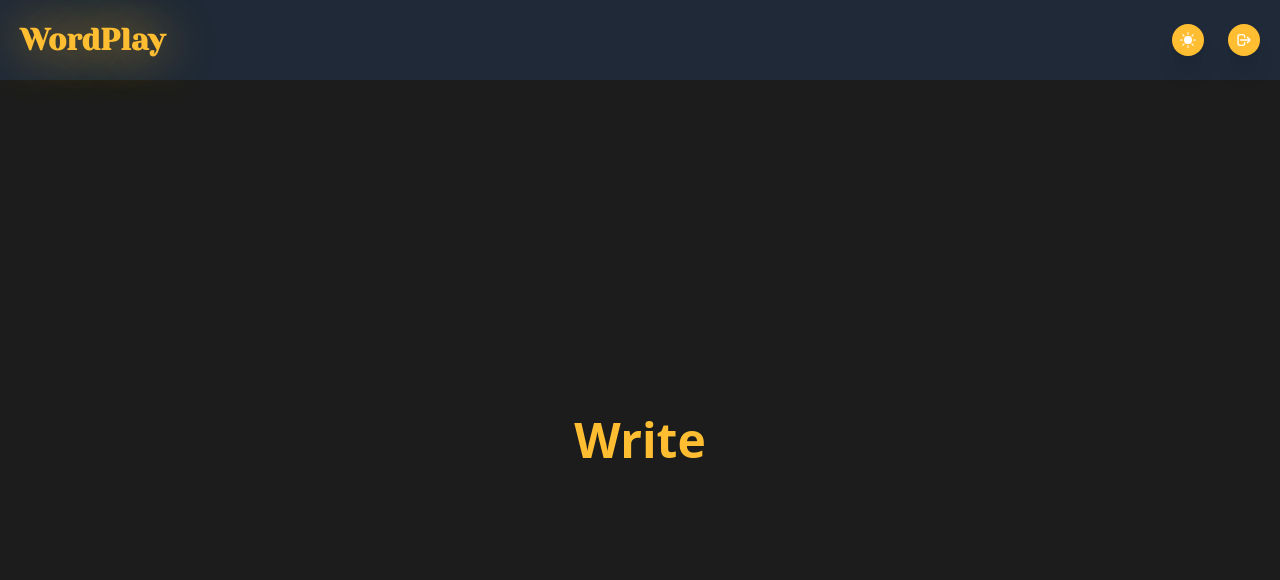
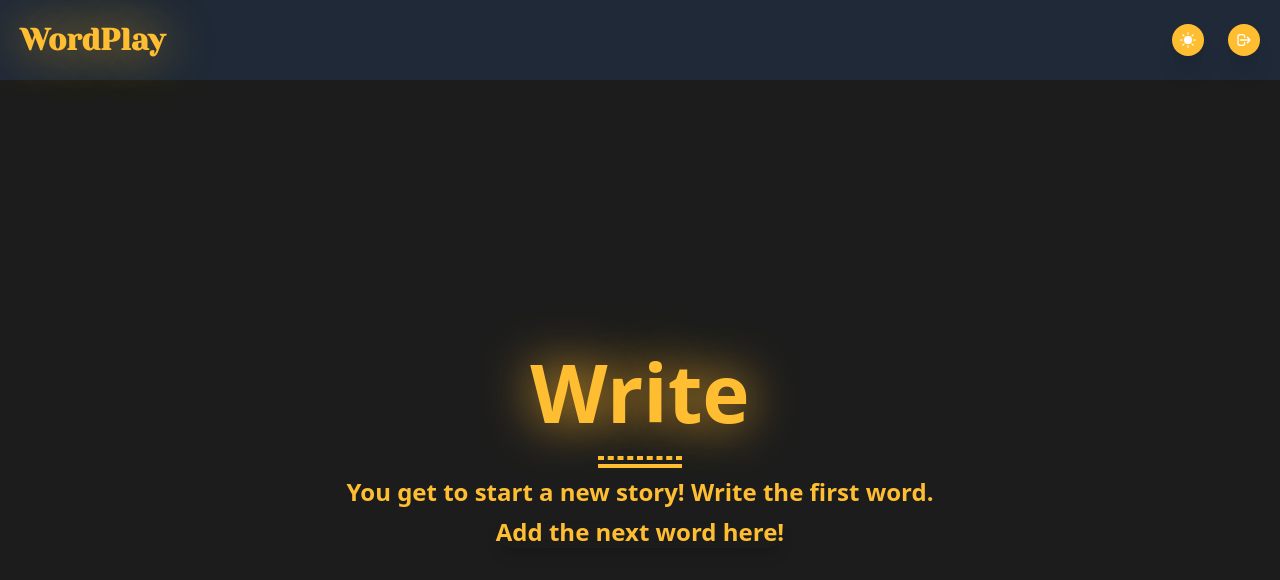
Before and after one commit to Winfredo/Wordplay, a React (Create React App) app: page /NewsentencePage in a window 1280 px wide. Shown: the top 580 px of the page. Built offline with nearby package versions, Linux system fonts and the light colour scheme; what tailwindcss-filters would draw is missing.

Commit message:
creating the new sentence page

```diff
--- a/src/App.js
+++ b/src/App.js
@@ -3,6 +3,7 @@ import HomePage from "./pages/home";
 import LoginPage from "./pages/login";
 import NewsentencePage from "./pages/NewsentencePage";
 import Write from "./pages/write";
+// import SentenceGallery from "./pages/SentenceGallery";
 
 function App() {
   return (
--- a/src/components/NewSentencePage/index.js
+++ b/src/components/NewSentencePage/index.js
@@ -4,9 +4,25 @@ function NewSentencePage() {
   return (
     <div className='w-screen h-[90vh] bg-dark-bg'>
         <div className='w-full h-full bg-dark-bg flex flex-col justify-center items-center'>
-            <div className='text-primary font-bold text-5xl shadow-primary'>
+            <div className='text-primary font-bold text-[5rem] title'>
                 <h2>Write</h2>
             </div>
+            <div className='border-2 border-dashed w-8 px-10 m-1 border-primary'></div>
+            <div className='border-2 border-solid w-8 px-10 mb-2 border-primary'></div>
+            <div className='text-primary font-semibold text-2xl pb-2'>
+              <p>You get to start a new story! Write the first word.</p>
+            </div>
+
+            <div className='text-primary font-semibold text-2xl bg-clip-padding backdrop-filter backdrop-blur-xl bg-opacity-60  border-gray-200 shadow-lg rounded-full '>
+              <button>Add the next word here!</button>
+            </div>
+
+            {/* <form >
+              <div className='text-primary border-none bg-primary color-'>
+                <input type='text' placeholder='Add the next word here! '></input>
+                <button></button>
+              </div>
+            </form> */}
         </div>
 
     </div>
--- a/src/components/home/index.js
+++ b/src/components/home/index.js
@@ -13,8 +13,6 @@ function Home() {
          <Link to="/write">
          <button className='bg-clip-padding backdrop-filter backdrop-blur-xl bg-opacity-60  border-gray-200 shadow-lg rounded-full'>Write</button>
          </Link>
-
-
         </div>
         <div className="text-primary w-fit  cursor-pointer rounded-full px-5 py-1 text-4xl  font-semibold bg-[#00000] shadow-lg ">
           <button>Sentence Gallery</button>
--- a/src/components/write/index.js
+++ b/src/components/write/index.js
@@ -1,4 +1,5 @@
 import React from 'react'
+import {Link} from 'react-router-dom'
 
 
 function Write() {
@@ -9,8 +10,11 @@ function Write() {
                </div>
                <div className='border-2  w-52 border-dashed mb-3 border-primary'></div>
                <div className='border-2 border-solid w-52 mb-5 border-primary'></div>
+
                <div>
+               <Link to='/NewSentencePage'>
                <button className='font-semibold text-4xl shadow-lg'>New Sentence</button>
+               </Link>
 
                </div>
           </div>
--- /dev/null
+++ b/src/pages/SentenceGallery/index.js
@@ -0,0 +1,12 @@
+import React from 'react'
+import Navbar from '../../components/navbar'
+
+function Sentencegallery() {
+  return (
+    <div>
+        <Navbar />
+    </div>
+  )
+}
+
+export default Sentencegallery
```
